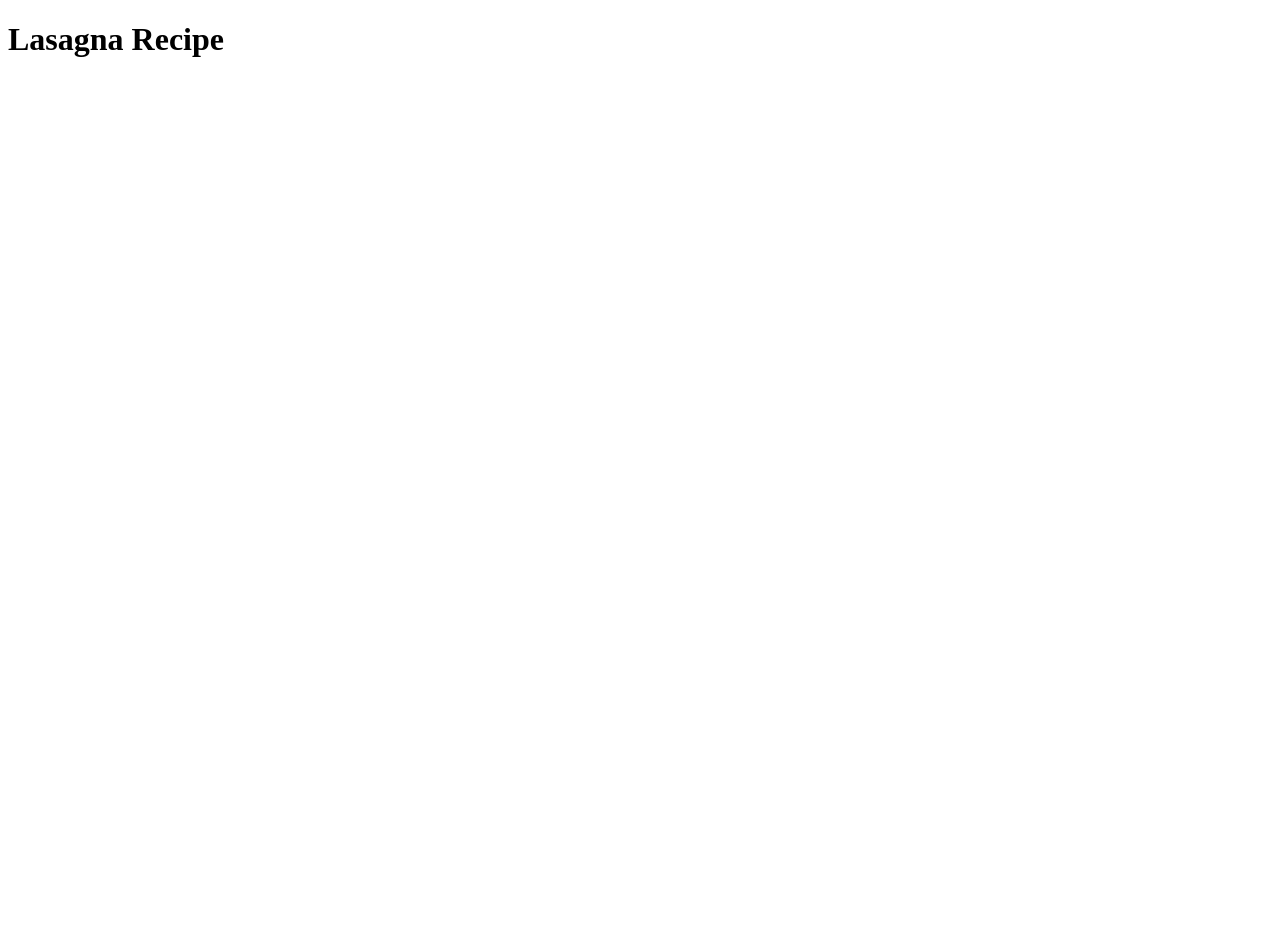
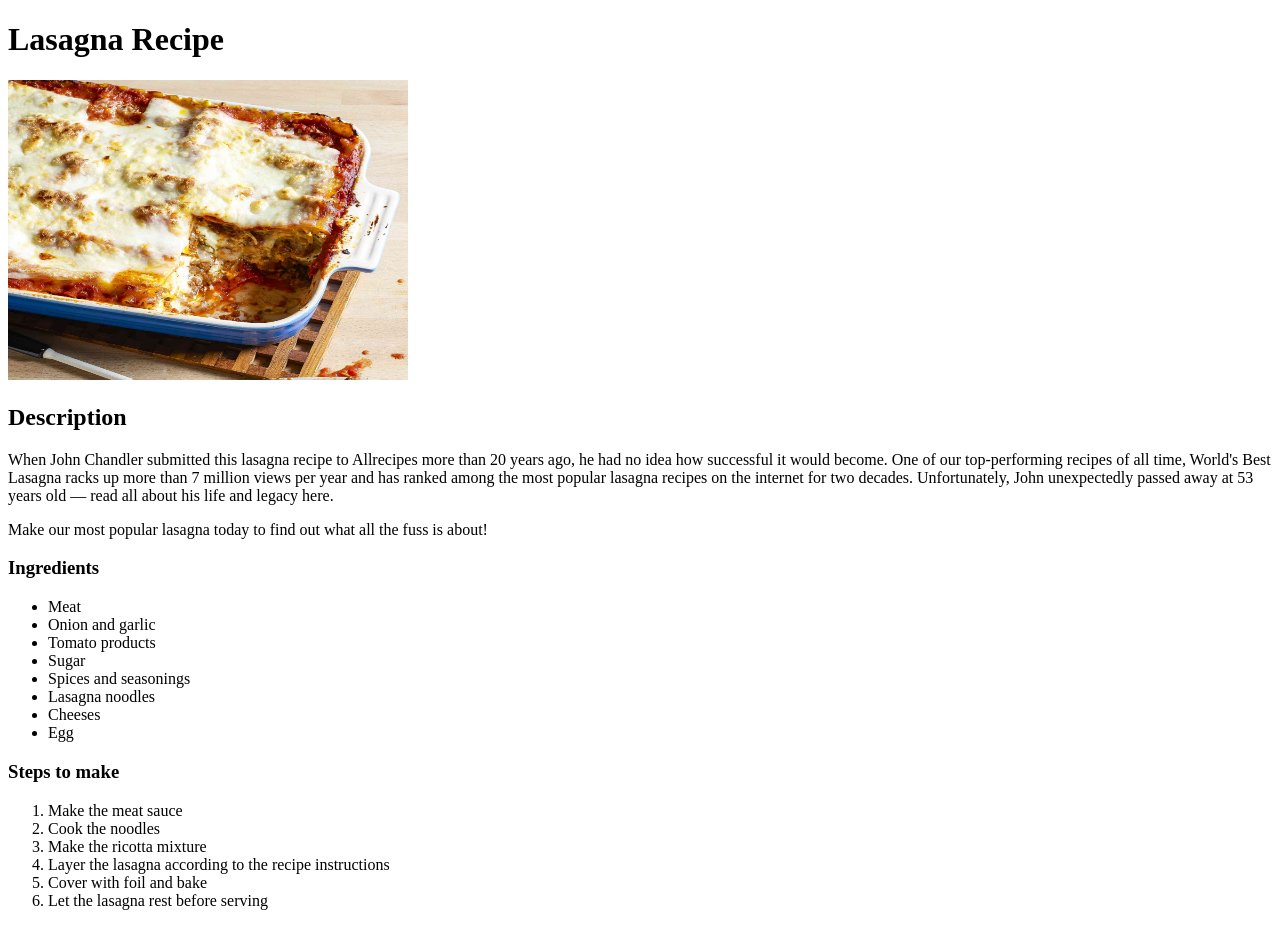
Before and after one commit to adamnorred/odin-recipes, a plain HTML site: page recipes/lasagna.html in a window 1280 px wide. Before the commit the page ends 800 px from the top, so only its background shows below. Drawn offline with Linux system fonts and the light colour scheme.

Commit message:
add lasagna.html content

```diff
--- a/recipes/lasagna.html
+++ b/recipes/lasagna.html
@@ -8,5 +8,30 @@
 </head>
 <body>
     <h1>Lasagna Recipe</h1>
+    <img src="../img/lasagna.jpg" alt="lasagna" width="400" height="300">
+    <h2>Description</h2>
+    <p>When John Chandler submitted this lasagna recipe to Allrecipes more than 20 years ago, he had no idea how successful it would become. One of our top-performing recipes of all time, World's Best Lasagna racks up more than 7 million views per year and has ranked among the most popular lasagna recipes on the internet for two decades. Unfortunately, John unexpectedly passed away at 53 years old — read all about his life and legacy here.</p>
+    <p>Make our most popular lasagna today to find out what all the fuss is about!</p>
+    <h3>Ingredients</h3>
+    <ul>
+        <li>Meat</li>
+        <li>Onion and garlic</li>
+        <li>Tomato products</li>
+        <li>Sugar</li>
+        <li>Spices and seasonings</li>
+        <li>Lasagna noodles</li>
+        <li>Cheeses</li>
+        <li>Egg</li>
+    </ul>
+    <h3>Steps to make</h3>
+    <ol>
+        <li>Make the meat sauce</li>
+        <li>Cook the noodles</li>
+        <li>Make the ricotta mixture</li>
+        <li>Layer the lasagna according to the recipe instructions</li>
+        <li>Cover with foil and bake</li>
+        <li>Let the lasagna rest before serving</li>
+    </ol>
+
 </body>
 </html>
```
Also changed, not shown: img/lasagna.jpg (added).
